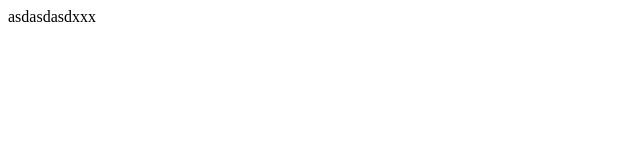
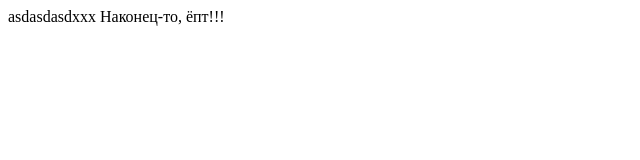
Before and after one commit to xjuliapeppermintx/YELLOW-MOON-RESPONSIVE, a plain HTML site: page index.html in a window 1280 px wide. Shown: the whole page, without its empty margins (0-640 px from the left). Drawn offline with Linux system fonts and the light colour scheme.

Commit message:
fgdfgdfgdfg

```diff
--- a/index.html
+++ b/index.html
@@ -6,5 +6,6 @@
 </head>
 <body>
 	asdasdasdxxx
+	Наконец-то, ёпт!!!
 </body>
 </html>
```
